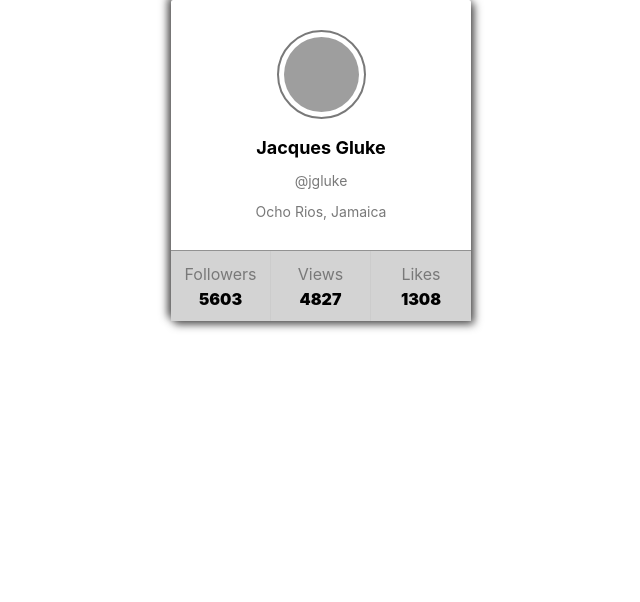
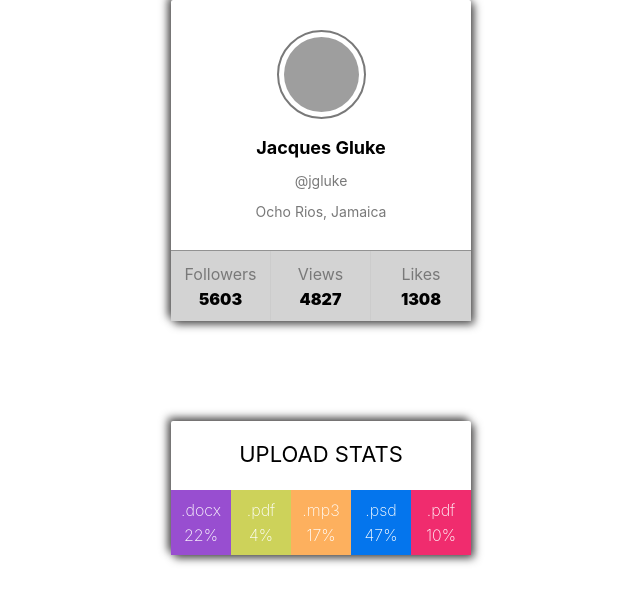
Before and after one commit to marrakeshn/goit-react-hw-01-components, a React (Create React App) app: page / in a window 1280 px wide. Shown: the top 602 px of the page, without its empty margins (319-959 px from the left). Built offline with nearby package versions, Linux system fonts and the light colour scheme; grey boxes are pictures that could not be loaded.

Commit message:
done task 2
create stats card

```diff
--- a/src/components/App.jsx
+++ b/src/components/App.jsx
@@ -1,8 +1,12 @@
 import { Profile } from './Profile';
 import user from '../configs/user';
 
+import { Statistics } from './Statistics';
+import data from '../configs/data';
+
 export const App = () => {
   return (
+    <div>
       <Profile
           username={user.username}
           tag={user.tag}
@@ -10,6 +14,7 @@ export const App = () => {
           avatar={user.avatar}
           stats={user.stats}
       />
-
+      <Statistics title="Upload stats" stats={data} />
+    </div>
   );
 };
--- /dev/null
+++ b/src/components/Statistics/Statistics.jsx
@@ -0,0 +1,32 @@
+import PropTypes from 'prop-types';
+import s from './Statistics.module.css';
+
+const colors = ['#984ED0', '#CDD25A', '#FDB05E', '#0475ED', '#F02C6E'];
+
+export const Statistics = ({ title, stats }) => {
+  return (
+    <section className={s.statistics}>
+      {title && <h2 className={s.title}>{title}</h2>}
+
+      <ul className={s.list}>
+        {stats.map(({ id, label, percentage }, index) => (
+          <li className={s.item} key={id} style={{ background: colors[index] }}>
+            <span className={s.label}>{label}</span>
+            <span className={s.percentage}>{percentage}</span>
+          </li>
+        ))}
+      </ul>
+    </section>
+  );
+};
+
+Statistics.propTypes = {
+  title: PropTypes.string,
+  stats: PropTypes.arrayOf(
+    PropTypes.shape({
+      id: PropTypes.string.isRequired,
+      label: PropTypes.string.isRequired,
+      percentage: PropTypes.number.isRequired,
+    }).isRequired
+  ).isRequired,
+};
--- /dev/null
+++ b/src/components/Statistics/Statistics.module.css
@@ -0,0 +1,42 @@
+.statistics {
+    width: 300px;
+    margin: 0px auto;
+    margin-bottom: 100px;
+    box-shadow: 0.2rem 0.2rem 0.5rem rgb(82, 81, 81), -0.2rem -0.2rem 0.5rem rgb(82, 81, 81);
+    border-radius: 2px;
+    background-color: #fff;
+    color: #fff;
+}
+
+.title {
+    font-size: 22px;
+    font-weight: 400;
+    padding-top: 20px;
+    padding-bottom: 5px;
+    text-transform: uppercase;
+    text-align: center;
+    color: #000;
+}
+
+.list {
+    display: flex;
+    padding: 0;
+}
+
+.item {
+    display: flex;
+    flex-direction: column;
+    align-items: center;
+    flex-basis: calc(100% / 5);
+    padding: 10px;
+    font-weight: 200;
+}
+
+.label {
+    margin-bottom: 5px;
+}
+
+.percentage::after {
+    content: "%";
+    font-weight: 200;
+}
--- /dev/null
+++ b/src/components/Statistics/index.js
@@ -0,0 +1 @@
+export { Statistics } from './Statistics';
```
Lines whose indentation alone changed are shown as unchanged.
